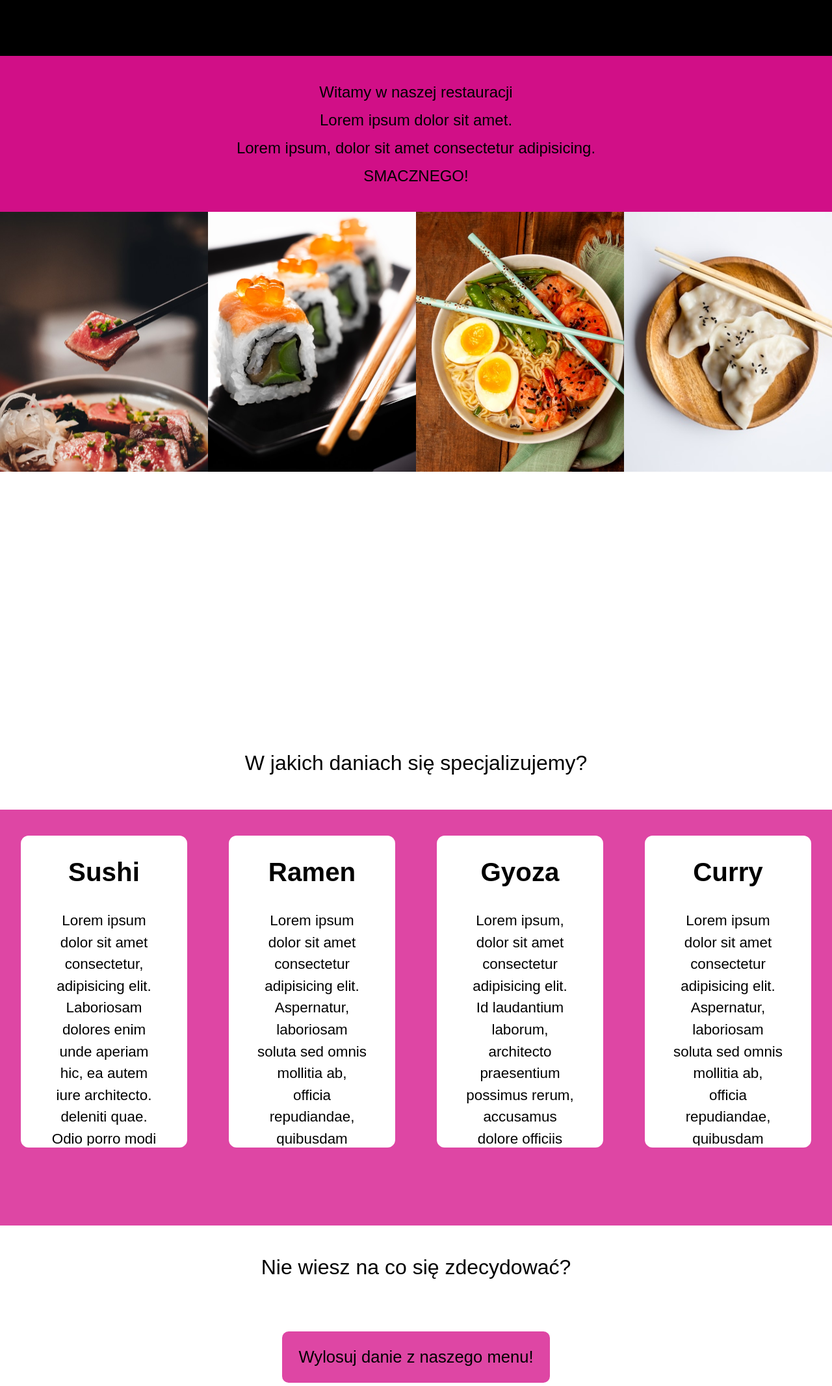
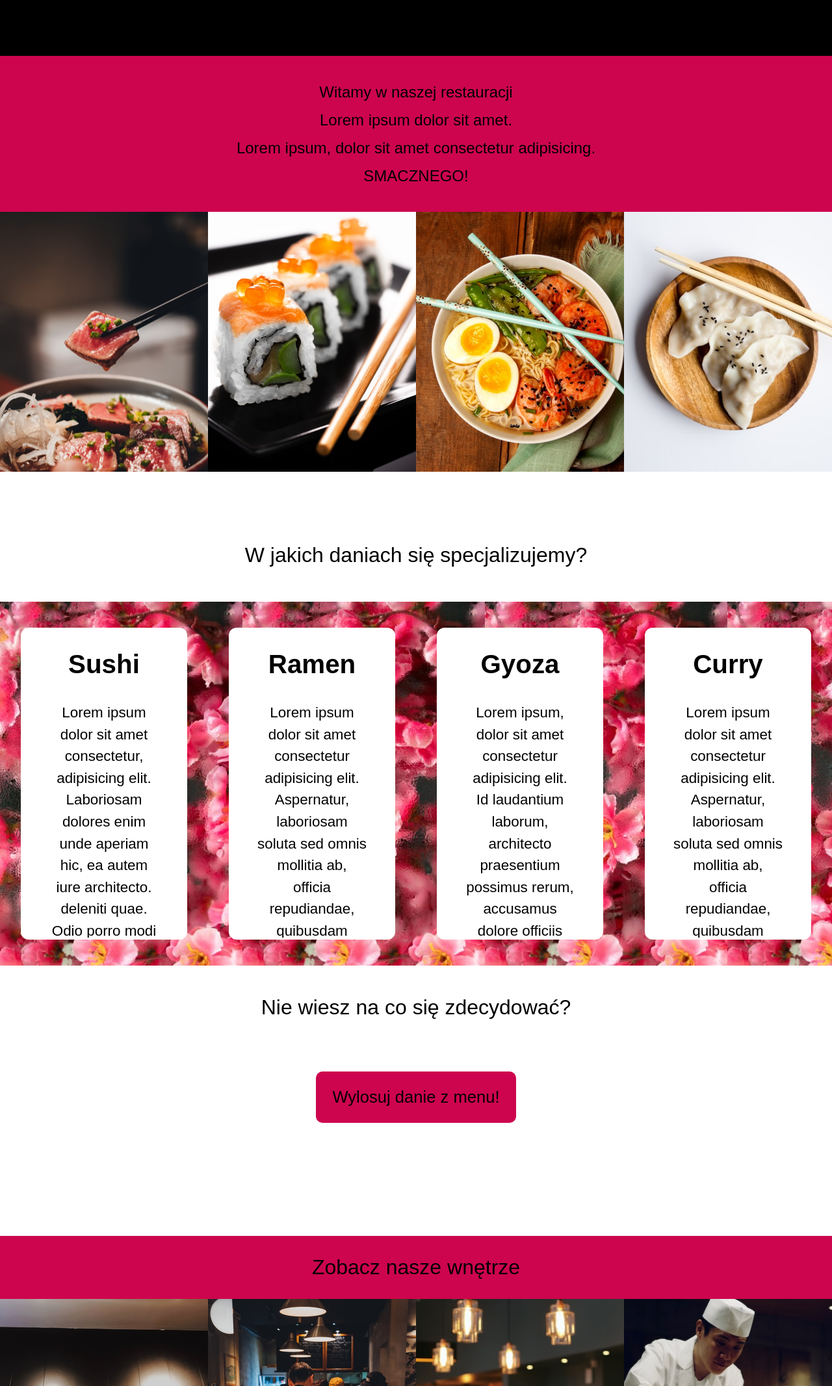
Before and after one commit to MJanuszek/restaurant-website, a plain HTML site: page index.html in a window 1280 px wide. Shown: the part 234-2367 px from the top of the page at 65% size. Drawn offline with Linux system fonts and the light colour scheme; a web font is replaced by a local one.

Commit message:
styles changed

```diff
--- a/index.html
+++ b/index.html
@@ -20,7 +20,7 @@
         <h1 class="title">Restauracja japońska SAKURA</h1>
       </header>
       <div class="info">
-        <p class="info">
+        <p class="info-description">
           Witamy w naszej restauracji <br />
           Lorem ipsum dolor sit amet. <br />
           Lorem ipsum, dolor sit amet consectetur adipisicing.<br />SMACZNEGO!
@@ -74,9 +74,7 @@
       <div class="draw-dish">
         <h1 class="draw-title">Nie wiesz na co się zdecydować?</h1>
 
-        <button class="draw-btn" id="draw-button">
-          Wylosuj danie z naszego menu!
-        </button>
+        <button class="draw-btn" id="draw-button">Wylosuj danie z menu!</button>
         <div id="show"></div>
       </div>
       <h1 class="interior-title">Zobacz nasze wnętrze</h1>
--- a/style.css
+++ b/style.css
@@ -1,3 +1,6 @@
+:root {
+  --main-color: #cd054e;
+}
 * {
   margin: 0;
   padding: 0;
@@ -16,23 +19,28 @@
   color: white;
   background-color: black;
 }
+
 .info {
   display: flex;
-  text-align: center;
-  line-height: 1.8em;
   align-items: center;
   justify-content: center;
   font-size: 24px;
   height: 30vh;
-  background-color: #d10f87;
+  background-color: var(--main-color);
+}
+.info-description {
+  text-align: center;
+  line-height: 1.8em;
 }
 /* --------------------------------------- */
 .text-types {
-  background-color: #de46a4;
-  height: 80vh;
+  /* background-color: #de46a4; */
+  background-image: url("./assets/beautiful-flowers-seen-humidity-glass_23-2149453610.jpg");
+  background-size: contain;
   display: flex;
   justify-content: space-around;
   margin-bottom: 2vh;
+  padding-bottom: 5vh;
 }
 .text-title {
   text-align: center;
@@ -66,7 +74,7 @@
 /* ---------------------------------------------- */
 .contakt {
   height: 40vh;
-  background-color: #de46a4;
+  background-color: var(--main-color);
   display: flex;
   flex-direction: column;
   align-items: center;
@@ -93,7 +101,7 @@
   font-family: "Fira Sans Condensed", sans-serif;
   padding: 25px;
   border: 2px solid white;
-  background-color: #de46a4;
+  background-color: var(--main-color);
   border-radius: 12px;
   margin-top: 6vh;
 }
@@ -123,7 +131,7 @@
   padding: 30px;
 }
 .interior-title {
-  background-color: #de46a4;
+  background-color: var(--main-color);
 }
 .showText {
   font-size: 2.2em;
@@ -135,7 +143,7 @@
 .gallery-food,
 .gallery-interior {
   display: flex;
-  height: 100vh;
+  height: 60vh;
   width: 100vw;
 }
 .gallery-img {
@@ -146,6 +154,10 @@
   background-size: cover;
   background-repeat: no-repeat;
   background-position: center;
+}
+.gallery-img:hover {
+  height: 53vh;
+  width: 43vw;
 }
 .img1 {
   background-image: url("./assets/jirayu-koontholjinda-G675o-lxbnQ-unsplash.jpg");
```
Also changed, not shown: assets/beautiful-flowers-seen-humidity-glass_23-2149453610.jpg (added).
